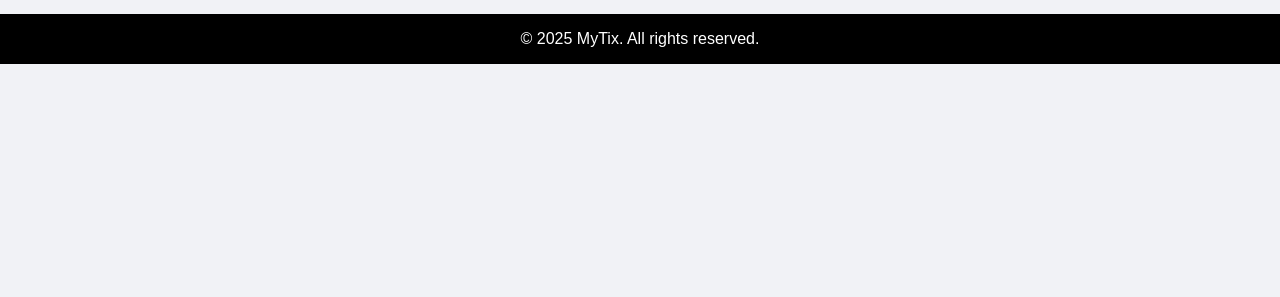
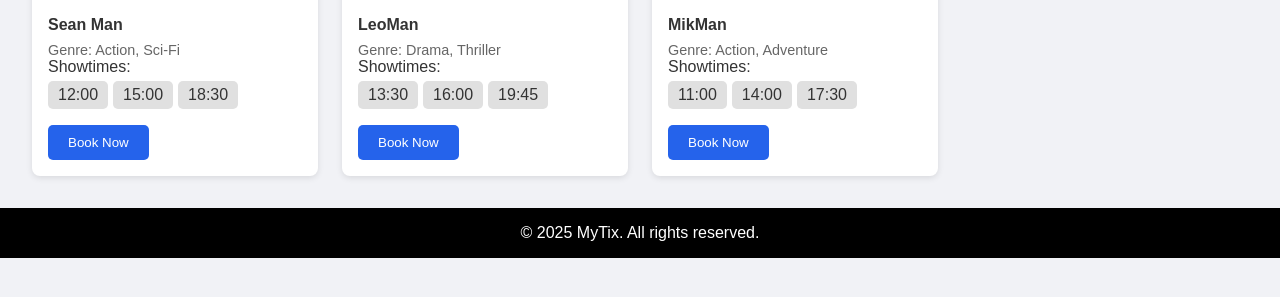
Before and after one commit to mikhael268/UAS_2, a Flask app: page / in a window 1280 px wide. Shown: the part 305-602 px from the top of the page. Run offline with Flask 3, Linux system fonts and the light colour scheme; some libraries are stand-ins or nearby versions.

Commit message:
sementara js halaman depan

```diff
--- /dev/null
+++ b/group_1/static/halaman_script.js
@@ -0,0 +1,45 @@
+const movies = [
+  {
+    title: "Sean Man",
+    genre: "Action, Sci-Fi",
+    poster: "https://via.placeholder.com/300x450?text=SeanMan",
+    showtimes: ["12:00", "15:00", "18:30"]
+  },
+  {
+    title: "LeoMan",
+    genre: "Drama, Thriller",
+    poster: "https://via.placeholder.com/300x450?text=LeoMan",
+    showtimes: ["13:30", "16:00", "19:45"]
+  },
+  {
+    title: "MikMan",
+    genre: "Action, Adventure",
+    poster: "https://via.placeholder.com/300x450?text=MikMan",
+    showtimes: ["11:00", "14:00", "17:30"]
+  }
+];
+
+function loadMovies() {
+  const moviesContainer = document.querySelector(".movies");
+  moviesContainer.innerHTML = "";
+
+  movies.forEach(movie => {
+    const card = document.createElement("div");
+    card.className = "movie-card";
+    card.innerHTML = `
+      <img src="${movie.poster}" alt="${movie.title} Poster">
+      <div class="movie-info">
+        <h4>${movie.title}</h4>
+        <p class="genre">Genre: ${movie.genre}</p>
+        <p>Showtimes:</p>
+        <div class="showtimes">
+          ${movie.showtimes.map(time => `<span>${time}</span>`).join("")}
+        </div>
+        <button onclick="alert('You selected ${movie.title}')">Book Now</button>
+      </div>
+    `;
+    moviesContainer.appendChild(card);
+  });
+}
+
+document.addEventListener("DOMContentLoaded", loadMovies);
--- a/group_1/templates/halaman_depan.html
+++ b/group_1/templates/halaman_depan.html
@@ -31,6 +31,6 @@
     <p>&copy; 2025 MyTix. All rights reserved.</p>
   </footer>
 
-  <script src="script.js"></script>
+  <script src="halaman_script.js"></script>
 </body>
 </html>
```
